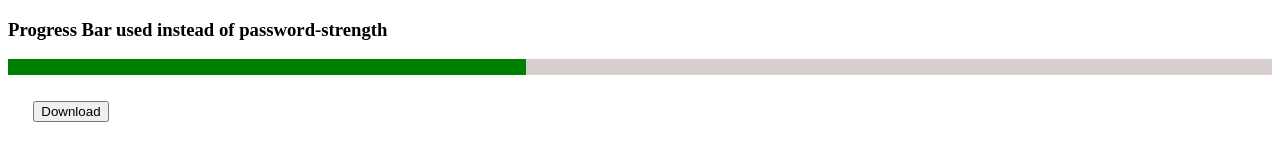
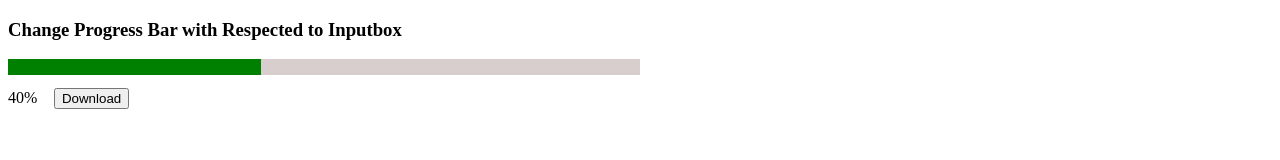
Before and after one commit to sarb001/JS-Mini, a plain HTML site: page index.html in a window 1280 px wide. Both pictures are taken after a click on the button "Download". Drawn offline with Linux system fonts and the light colour scheme.

Commit message:
showing text- progressbar

```diff
--- a/index.html
+++ b/index.html
@@ -10,13 +10,17 @@
 
 <body>
 
-      <div class="range">
-              <h3> Progress Bar used instead of password-strength </h3>
+      <div class="range" >
+              <h3> Change Progress Bar with Respected to Inputbox </h3>
               <div class = "progfunction">
                     <div id = "progressbar"> </div>
               </div>
+              <span id = "showtext">  </span>
               <button id = "download"> Download </button>
       </div>
+
+
+
 
       <!-- <div class="main-container">
          <div>  <h3> Password Strength here </h3> </div>
--- a/index.js
+++ b/index.js
@@ -1,11 +1,14 @@
+
 
 const ProgressBar = document.getElementById('progressbar');                // 50%
 const Progresscontainer = document.getElementsByClassName('progfunction'); // 100%
 
 const Download = document.getElementById('download');
+const ShowText = document.getElementById('showtext');
+
 
 function movebar(){
-    var width = 1;
+    var width = 0;
     var identity = setInterval(incresewidth,1000);
     function incresewidth(){
         if(width >= 100){
@@ -13,6 +16,8 @@ function movebar(){
         }else{
             width = width + 20;                 // width + percentage increment
             ProgressBar.style.width =  width + '%';
+
+            ShowText.innerText = width * 1 + '%';
 
             if(width >= 40 && width < 60){
                 ProgressBar.style.backgroundColor =  'green'
@@ -23,47 +28,8 @@ function movebar(){
                 ProgressBar.style.backgroundColor =  'blue';
             }
         }
-        console.log('increase herrr  --');
     }
 }
 
 Download.addEventListener('click',movebar);
 // increase bar on single Click
-
-
-
-
-
-
-
-
-
-
-
-
-
-
-// const Passwordchar = document.getElementById('char');
-// const PasswordStrength = document.getElementById('strength');
-
-// const ProgressBar = document.getElementById('progressbar');
-// const Password    = document.getElementById('password');
-
-// const lc  = document.getElementById('lc');
-// const uc  = document.getElementById('uc');
-// const num = document.getElementById('num');
-// const sym = document.getElementById('sym');
-
-// const Flexcontainer = document.getElementById('flex');
-
-// function inputpassword(){
-//     const checkval = Password.value;
-//     console.log('checkval -',checkval);
-
-//     if(checkval.length === 0){
-//         Flexcontainer.disabled = true;
-//     }
-
-// }
-
-// Password.addEventListener('input', inputpassword);
--- a/style.css
+++ b/style.css
@@ -11,3 +11,6 @@
 #download{
     margin: 2%;
 }
+.range{
+    width: 50%
+;}
```
